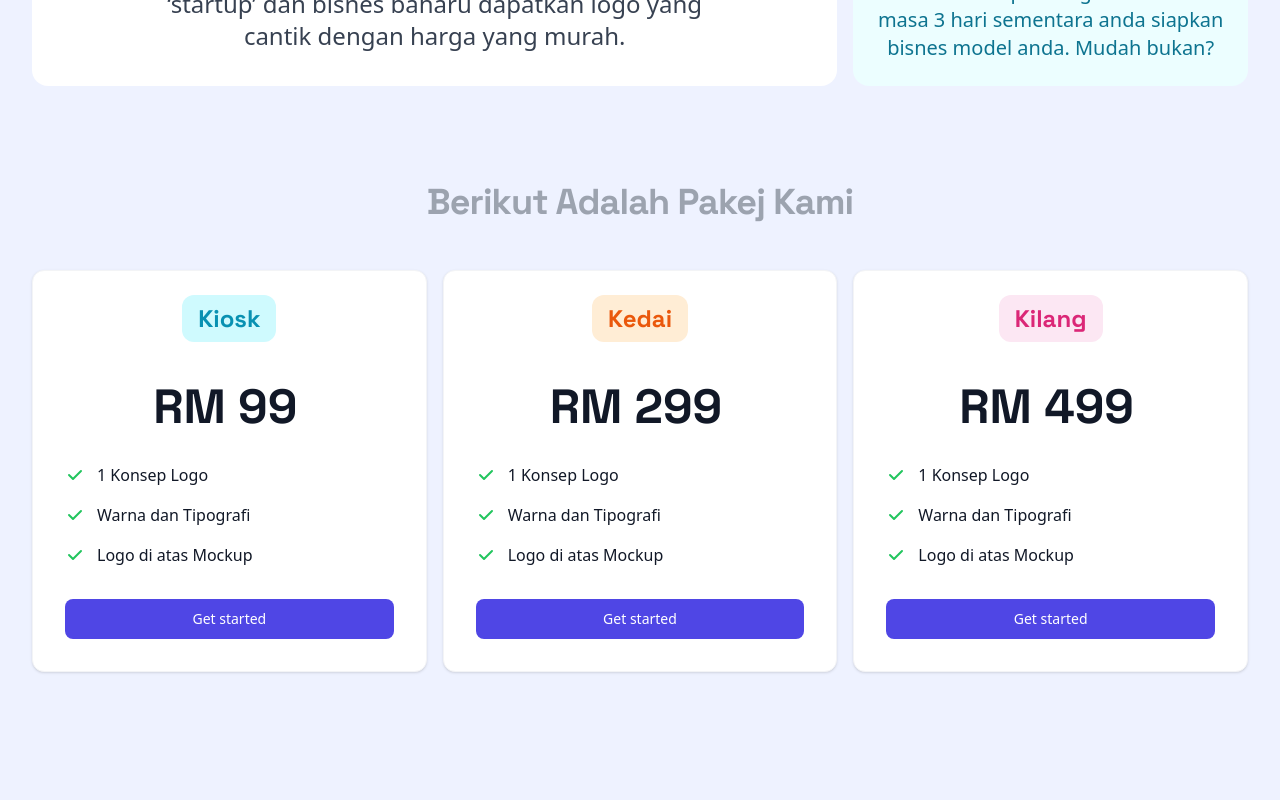
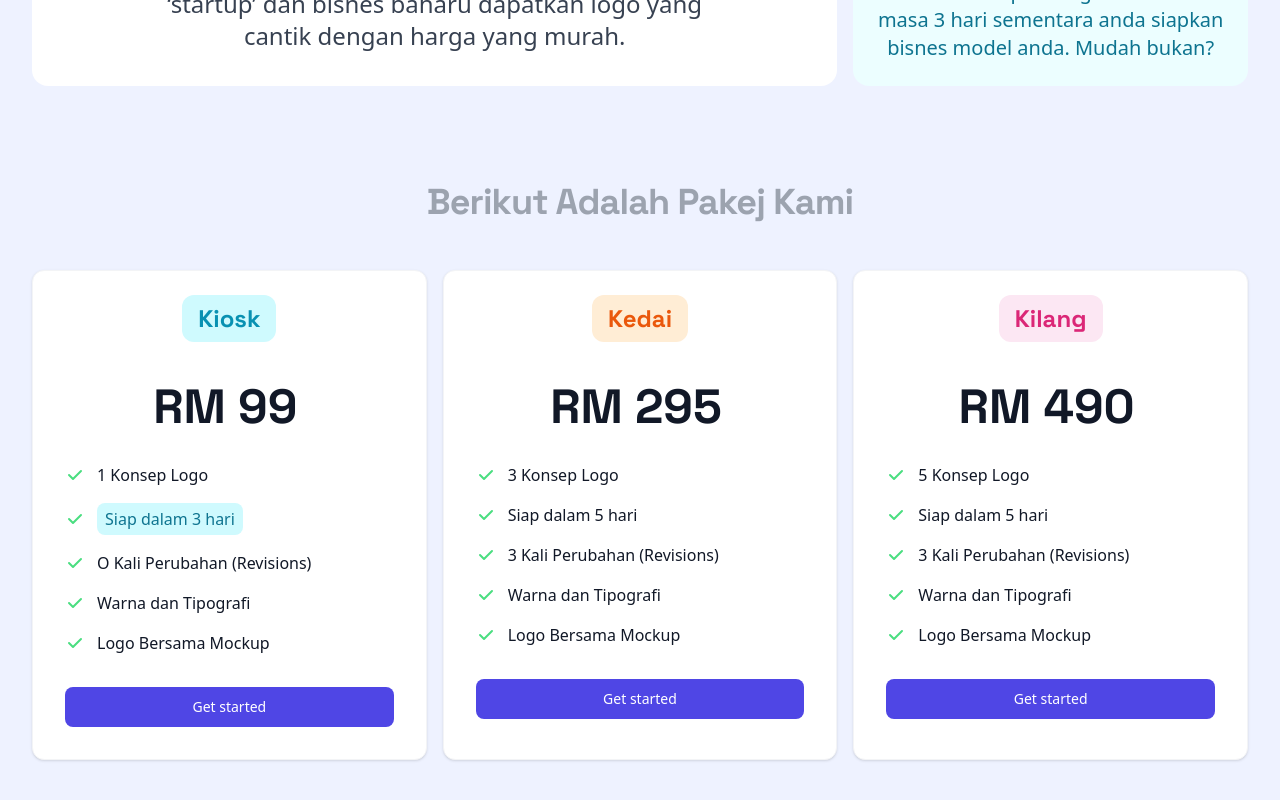
Before and after one commit to uzzairwebstudio/logomurah, a React (Vite) app: page / in a window 1280 px wide. Shown: the part 864-1664 px from the top of the page. Built offline with nearby package versions, Linux system fonts and the light colour scheme; a web font is replaced by a local one.

Commit message:
pricing item

```diff
--- a/src/components/PricingItem.jsx
+++ b/src/components/PricingItem.jsx
@@ -1,9 +1,9 @@
 function PricingItem(props) {
 
     return (
-        <li className="flex items-center space-x-3">
-            <svg className="flex-shrink-0 w-5 h-5 text-green-500 dark:text-green-400" fill="currentColor" viewBox="0 0 20 20" xmlns="http://www.w3.org/2000/svg"><path fillRule="evenodd" d="M16.707 5.293a1 1 0 010 1.414l-8 8a1 1 0 01-1.414 0l-4-4a1 1 0 011.414-1.414L8 12.586l7.293-7.293a1 1 0 011.414 0z" clipRule="evenodd"></path></svg>
-            <span>{props.item}</span>
+        <li className={`flex items-center space-x-3`}>
+            <svg className={`flex-shrink-0 w-5 h-5 text-green-400`} fill="currentColor" viewBox="0 0 20 20" xmlns="http://www.w3.org/2000/svg"><path fillRule="evenodd" d="M16.707 5.293a1 1 0 010 1.414l-8 8a1 1 0 01-1.414 0l-4-4a1 1 0 011.414-1.414L8 12.586l7.293-7.293a1 1 0 011.414 0z" clipRule="evenodd"></path></svg>
+            <span className={`${props.classes}`}>{props.item}</span>
         </li>
     )
 }
--- a/src/includes/Pricing.jsx
+++ b/src/includes/Pricing.jsx
@@ -17,28 +17,34 @@ function Pricing() {
                         <PricingRate rate="RM 99" />
                         <ul role="list" className="mb-8 space-y-4 text-left">
                             <PricingItem item="1 Konsep Logo" />
+                            <PricingItem item="Siap dalam 3 hari" classes="px-2 py-1 inline bg-cyan-100 text-cyan-700 rounded-lg font-medium" />
+                            <PricingItem item="O Kali Perubahan (Revisions)" />
                             <PricingItem item="Warna dan Tipografi" />
-                            <PricingItem item="Logo di atas Mockup" />
+                            <PricingItem item="Logo Bersama Mockup" />
                         </ul>
                         <a href="#" className="text-white bg-indigo-600 hover:bg-indigo-700 focus:ring-4 focus:ring-indigo-200 font-medium rounded-lg text-sm px-5 py-2.5 text-center dark:text-white  dark:focus:ring-indigo-900">Get started</a>
                     </PricingBody>
                     <PricingBody>
                         <PricingPackageName name="Kedai" classes="bg-orange-100 text-orange-600" />
-                        <PricingRate rate="RM 299" />
+                        <PricingRate rate="RM 295" />
                         <ul role="list" className="mb-8 space-y-4 text-left">
-                            <PricingItem item="1 Konsep Logo" />
+                            <PricingItem item="3 Konsep Logo" />
+                            <PricingItem item="Siap dalam 5 hari" />
+                            <PricingItem item="3 Kali Perubahan (Revisions)" />
                             <PricingItem item="Warna dan Tipografi" />
-                            <PricingItem item="Logo di atas Mockup" />
+                            <PricingItem item="Logo Bersama Mockup" />
                         </ul>
                         <a href="#" className="text-white bg-indigo-600 hover:bg-indigo-700 focus:ring-4 focus:ring-indigo-200 font-medium rounded-lg text-sm px-5 py-2.5 text-center dark:text-white  dark:focus:ring-indigo-900">Get started</a>
                     </PricingBody>
                     <PricingBody>
                         <PricingPackageName name="Kilang" classes="bg-pink-100 text-pink-600" />
-                        <PricingRate rate="RM 499" />
+                        <PricingRate rate="RM 490" />
                         <ul role="list" className="mb-8 space-y-4 text-left">
-                            <PricingItem item="1 Konsep Logo" />
+                            <PricingItem item="5 Konsep Logo" />
+                            <PricingItem item="Siap dalam 5 hari" />
+                            <PricingItem item="3 Kali Perubahan (Revisions)" />
                             <PricingItem item="Warna dan Tipografi" />
-                            <PricingItem item="Logo di atas Mockup" />
+                            <PricingItem item="Logo Bersama Mockup" />
                         </ul>
                         <a href="#" className="text-white bg-indigo-600 hover:bg-indigo-700 focus:ring-4 focus:ring-indigo-200 font-medium rounded-lg text-sm px-5 py-2.5 text-center dark:text-white  dark:focus:ring-indigo-900">Get started</a>
                     </PricingBody>
```
